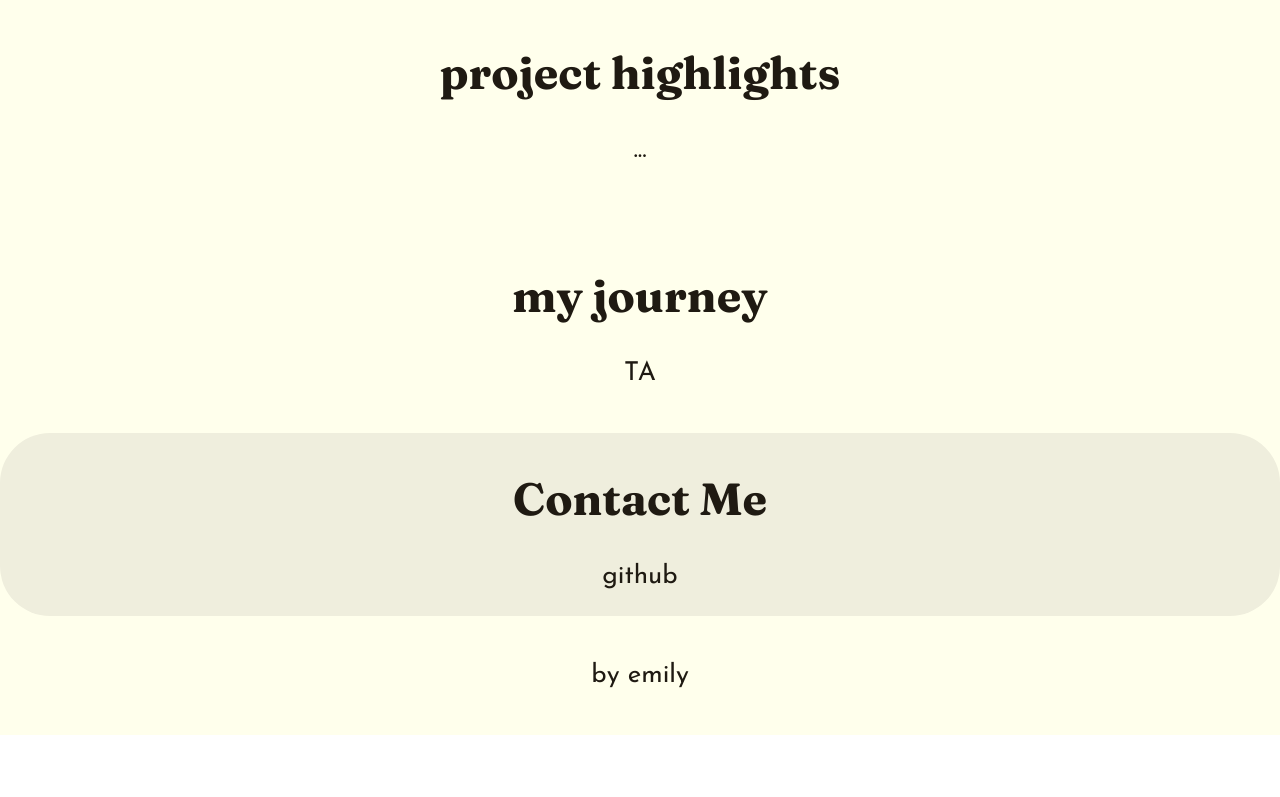
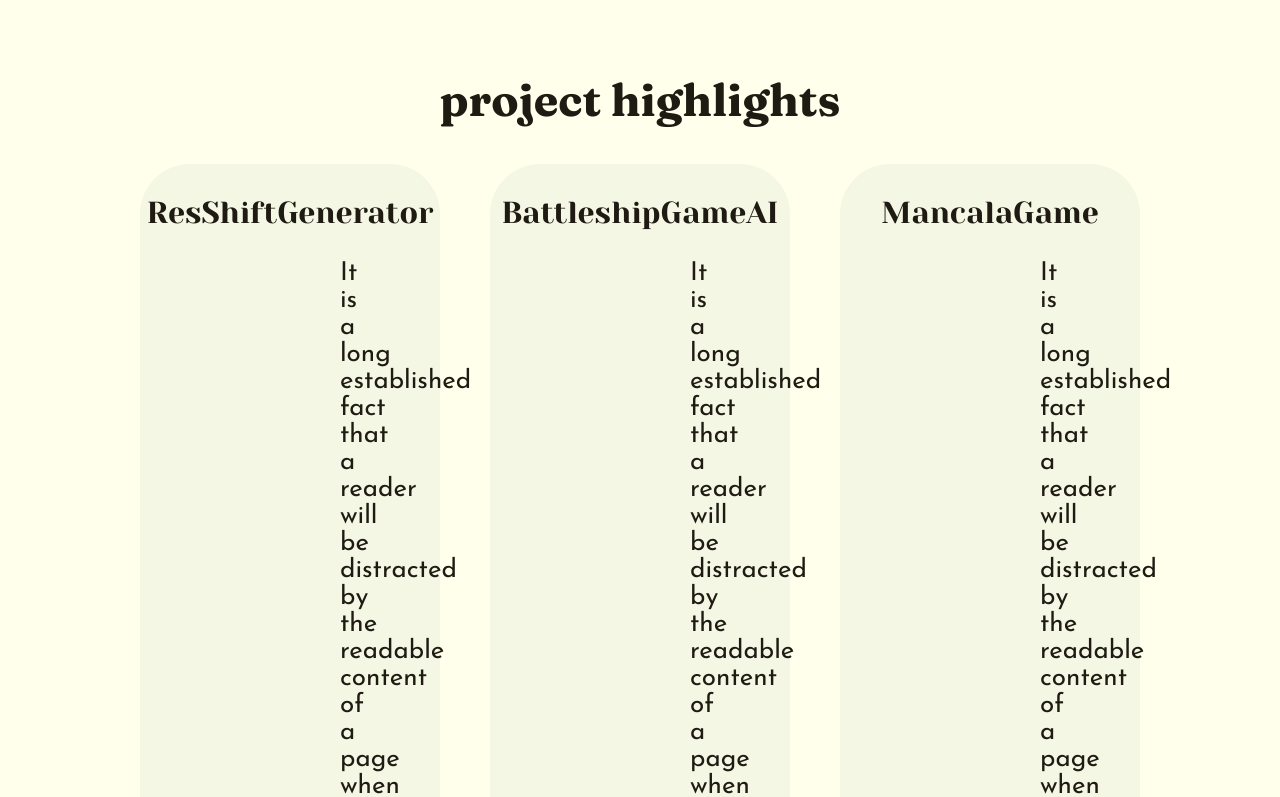
Before and after one commit to milychang19/my-portfolio, a React (Create React App) app: page / in a window 1280 px wide. Shown: the part 1200-1997 px from the top of the page. Before the commit the page ends 1935 px from the top, so only its background shows below. Built offline with nearby package versions, Linux system fonts and the light colour scheme.

Commit message:
project card

```diff
--- a/src/App.css
+++ b/src/App.css
@@ -125,10 +125,40 @@ button:hover{
 #move-right{
   padding-left: 100px;
 }
+
+/* Projects */
+p{
+  padding-left: 200px;
+  padding-right: 200px;
+}
+
+.project-container{
+  display: flex;
+  gap: 50px;
+  justify-content: center;
+}
+.project-card{
+  background-color: #F3F7E4;
+  border-radius: 50px;
+  width: 300px;
+}
+
+h3{
+  font-family: 'Yeseva One', sans-serif;
+  font-weight: 300;
+}
+
 /* Contact */
 #contact{
   background-color: #EFEEDD;
   border-radius: 50px;
-  margin: 0px;
-  padding: 0px;
+  padding-bottom: 100px;
 }
+
+#contact-me{
+  color:#095D40;
+}
+#face{
+  height: 400px;
+  width: 400px;
+}
--- a/src/pages/Contact.jsx
+++ b/src/pages/Contact.jsx
@@ -1,10 +1,13 @@
 import React from 'react';
+import logo from "../elements/contact-logo.png";
 
 const Contact = () => {
   return (
     <section id="contact">
-      <h1>Contact Me</h1>
+      <h1 id="contact-me">Contact Me</h1>
       <p>github</p>
+      <button>Send</button>
+      <img src={logo} alt="" title="contact-logo" id="face"></img>
     </section>
   );
 };
--- a/src/pages/Projects.jsx
+++ b/src/pages/Projects.jsx
@@ -4,7 +4,22 @@ const Projects = () => {
   return (
     <section id="projects">
       <h1>project highlights</h1>
-      <p>...</p>
+      <div class="project-container">
+        <div class="project-card">
+          <h3>ResShiftGenerator</h3>
+
+          <p>It is a long established fact that a reader will be distracted by the readable content of a page when looking at its layout. The point of using Lorem Ipsum is that it has a...</p>
+          </div>
+        <div class="project-card">
+          <h3>BattleshipGameAI</h3>
+          <p>It is a long established fact that a reader will be distracted by the readable content of a page when looking at its layout. The point of using Lorem Ipsum is that it has a...</p>
+          </div>
+        <div class="project-card">
+          <h3>MancalaGame</h3>
+          <p>It is a long established fact that a reader will be distracted by the readable content of a page when looking at its layout. The point of using Lorem Ipsum is that it has a...</p>
+          </div>
+      </div>
+
     </section>
   );
 };
```
Also changed, not shown: src/elements/contact-logo.png (added), src/elements/project-card1.jpg (added).
